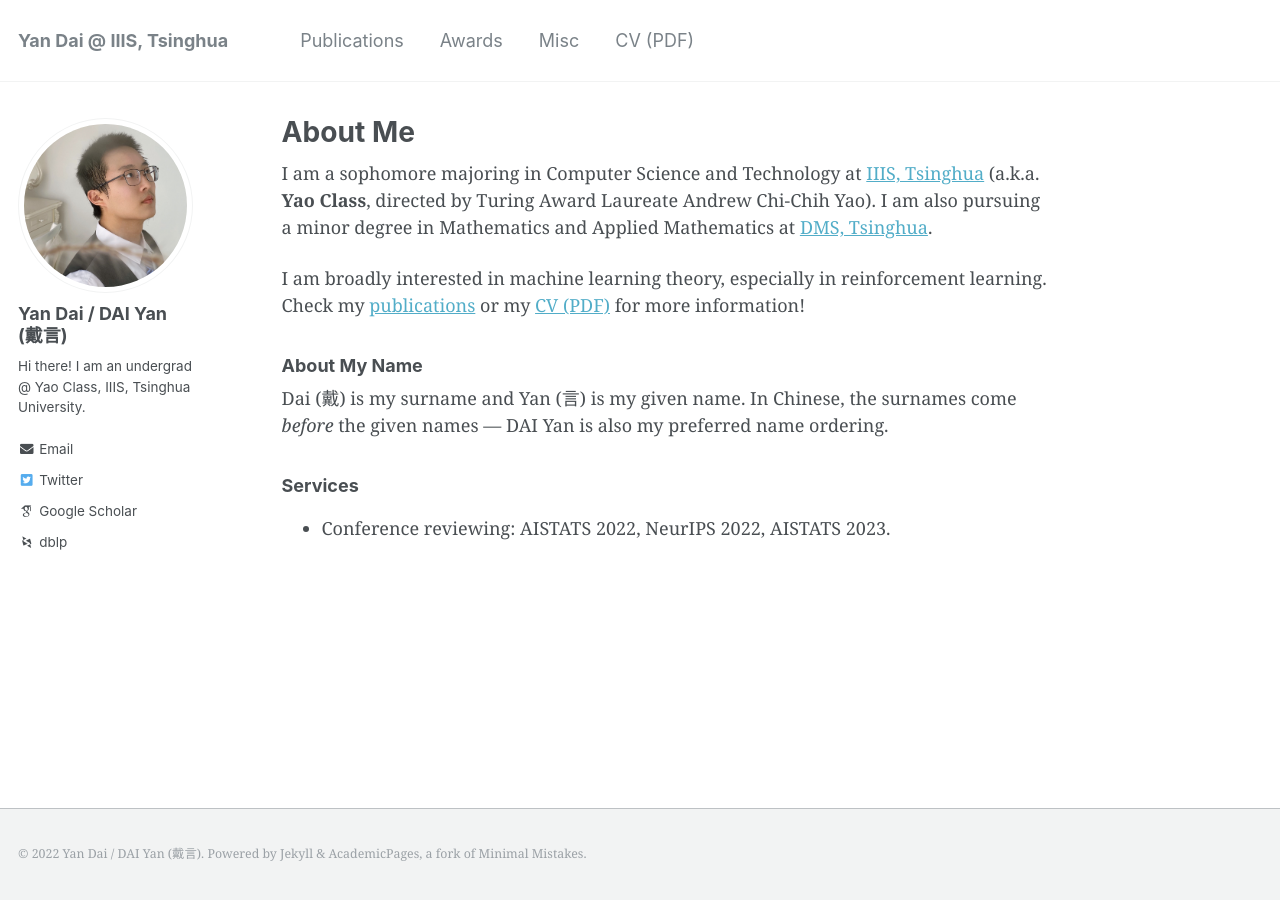
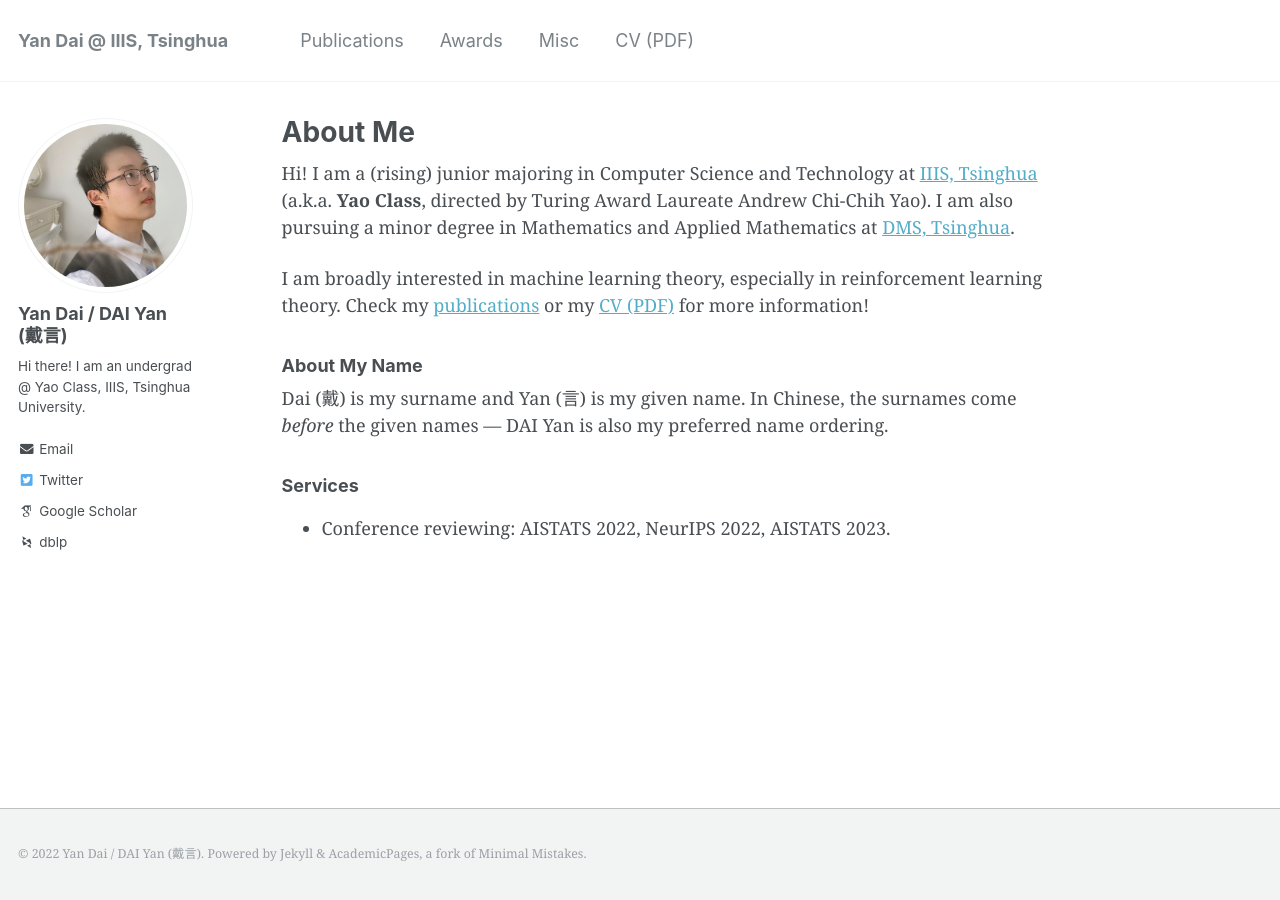
Before and after one commit to yandaichn/yandaichn.github.io, a Jekyll site: the page built from _pages/about.md, in a window 1280 px wide. Built offline with Jekyll 4.4.1, drawn with Linux system fonts in a browser that asks for light colours; some web fonts are replaced.

Commit message:
Upd grade

```diff
--- a/_pages/about.md
+++ b/_pages/about.md
@@ -8,9 +8,9 @@ redirect_from:
   - /about.html
 ---
 
-I am a sophomore majoring in Computer Science and Technology at [IIIS, Tsinghua](https://iiis.tsinghua.edu.cn/en/) (a.k.a. **Yao Class**, directed by Turing Award Laureate Andrew Chi-Chih Yao). I am also pursuing a minor degree in Mathematics and Applied Mathematics at [DMS, Tsinghua](https://www.math.tsinghua.edu.cn/).
+Hi! I am a (rising) junior majoring in Computer Science and Technology at [IIIS, Tsinghua](https://iiis.tsinghua.edu.cn/en/) (a.k.a. **Yao Class**, directed by Turing Award Laureate Andrew Chi-Chih Yao). I am also pursuing a minor degree in Mathematics and Applied Mathematics at [DMS, Tsinghua](https://www.math.tsinghua.edu.cn/).
 
-I am broadly interested in machine learning theory, especially in reinforcement learning. Check my [publications](publications) or my [CV (PDF)](CV_Yan.pdf) for more information!
+I am broadly interested in machine learning theory, especially in reinforcement learning theory. Check my [publications](publications) or my [CV (PDF)](CV_Yan.pdf) for more information!
 
 ### About My Name
 Dai (戴) is my surname and Yan (言) is my given name. In Chinese, the surnames come *before* the given names --- DAI Yan is also my preferred name ordering.
```
Also changed, not shown: _pages/publications.md (+1 -1 lines).
